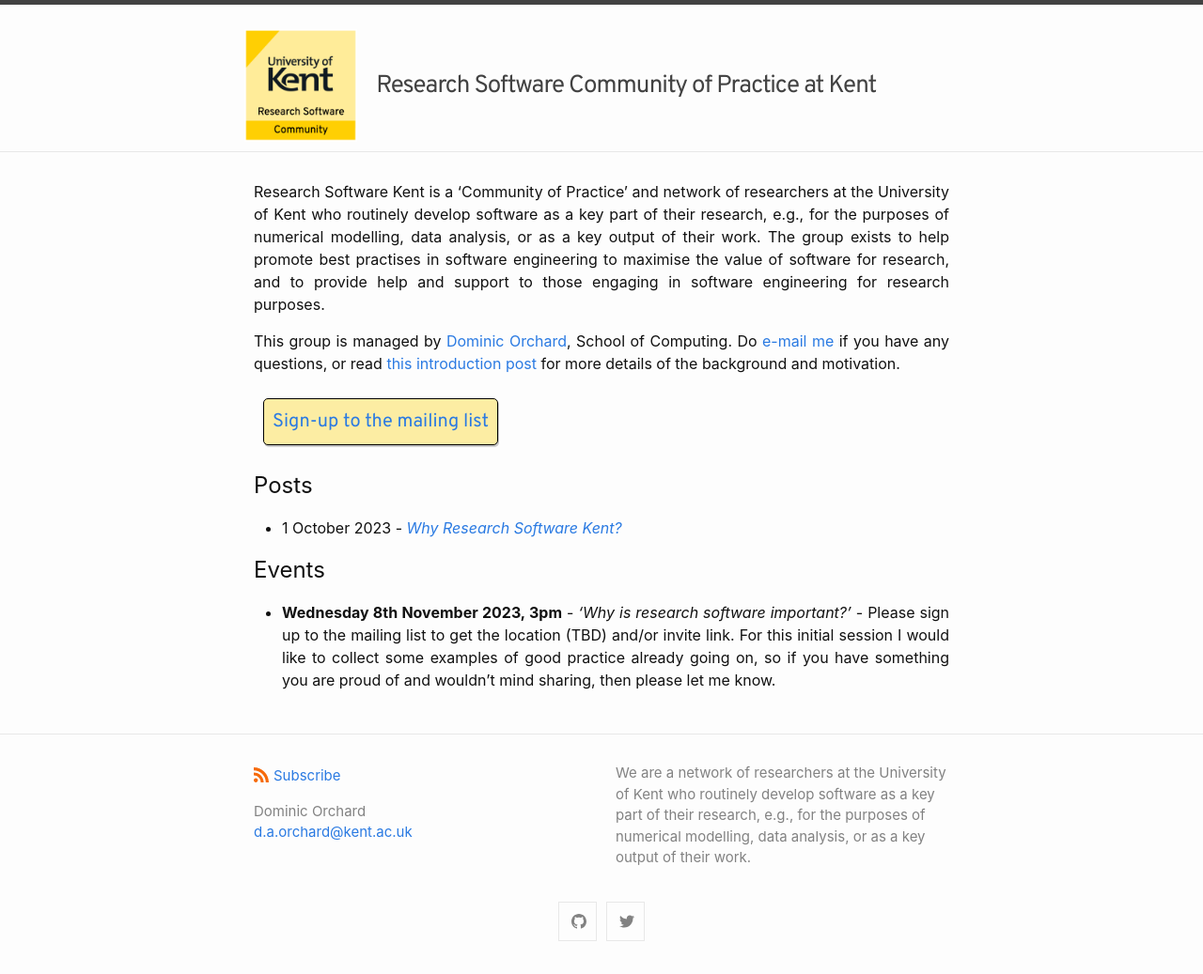
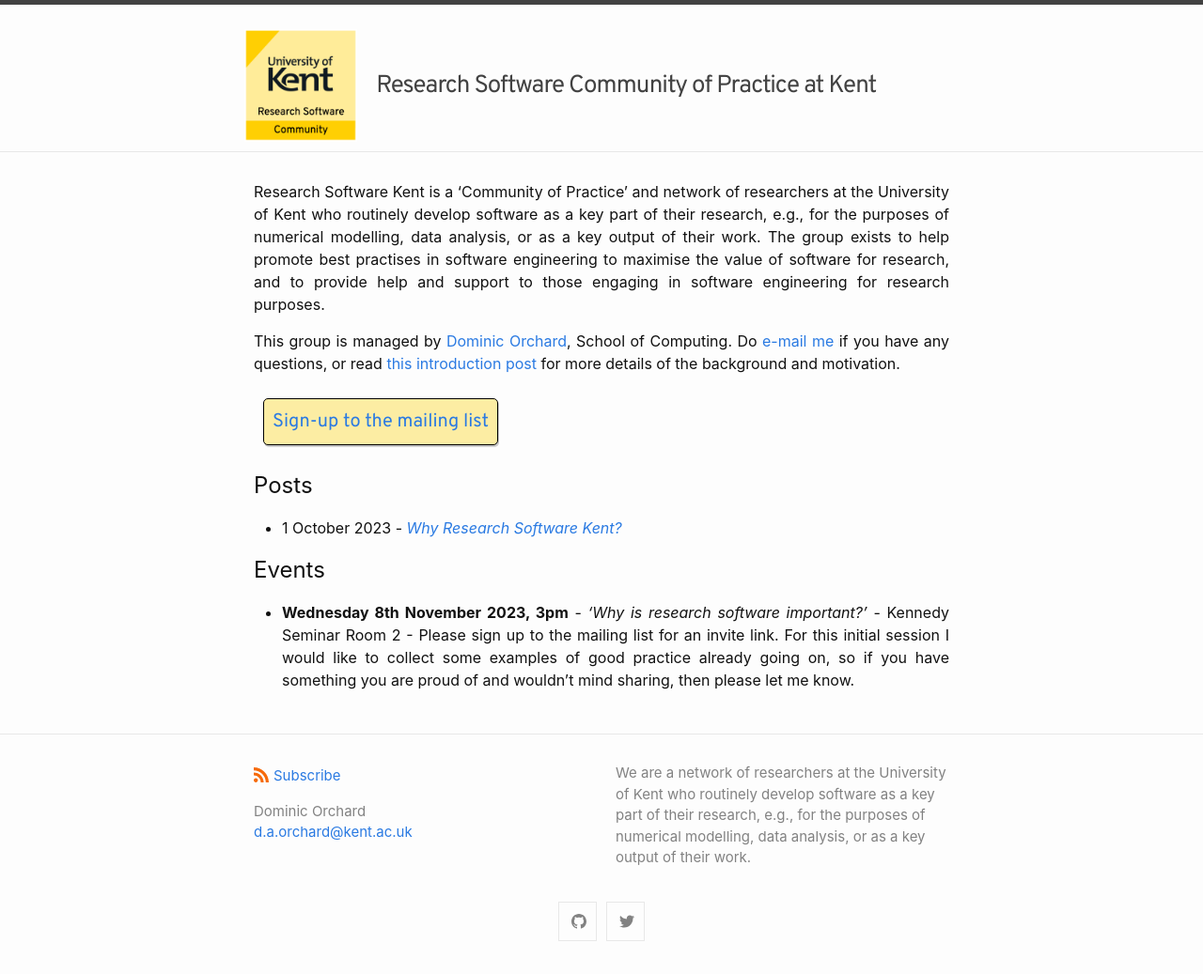
Before and after one commit to Research-Software-Kent/research-software-kent.github.io, a Jekyll site: the page built from index.md, in a window 1280 px wide. Shown: the whole page at 94% size. Built offline with Jekyll 4.4.1, drawn with Linux system fonts in a browser that asks for light colours.

Commit message:
Update index.md

```diff
--- a/index.md
+++ b/index.md
@@ -43,4 +43,4 @@ This group is managed by [Dominic Orchard](https://www.kent.ac.uk/computing/peop
 
 ## Events
 
-* __Wednesday 8th November 2023, 3pm__ - _'Why is research software important?'_ - Please sign up to the mailing list to get the location (TBD) and/or invite link. For this initial session I would like to collect some examples of good practice already going on, so if you have something you are proud of and wouldn't mind sharing, then please let me know.
+* __Wednesday 8th November 2023, 3pm__ - _'Why is research software important?'_ - Kennedy Seminar Room 2 - Please sign up to the mailing list for an invite link. For this initial session I would like to collect some examples of good practice already going on, so if you have something you are proud of and wouldn't mind sharing, then please let me know.
```
